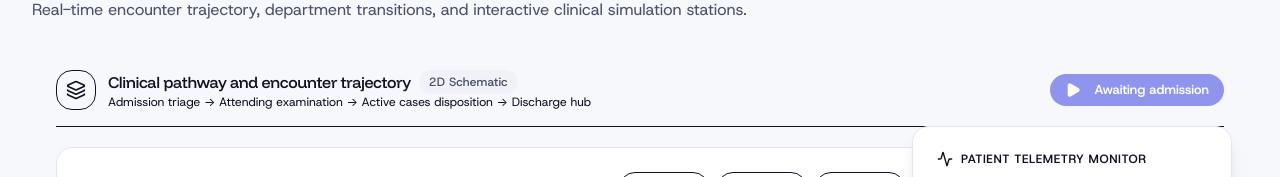
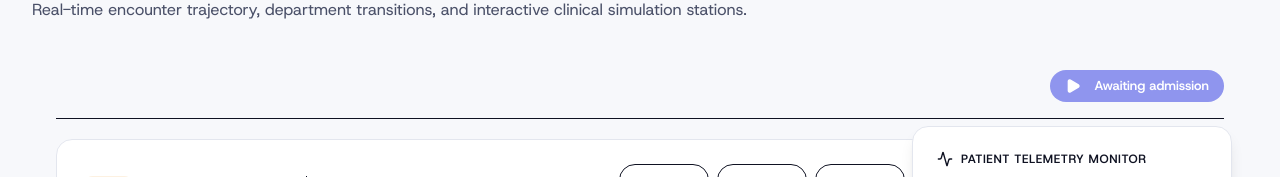
Before and after one commit to Orfa1i/AI-VH, a React (Vite) app in the folder frontend/: page / in a window 1280 px wide. Both pictures are taken after a click on the button "Trajectory graph". Shown: the part 215-392 px from the top of the page. Built offline with nearby package versions, Linux system fonts and the light colour scheme; no server answers.

Commit message:
fix(diagram): remove redundant Clinical pathway header, icon, and subtext from HospitalFlowDiagram

```diff
--- a/frontend/src/components/diagram/HospitalFlowDiagram.tsx
+++ b/frontend/src/components/diagram/HospitalFlowDiagram.tsx
@@ -18,7 +18,6 @@
   RefreshCw,
   Stethoscope,
   Sparkles,
-  Layers,
   Building2,
 } from 'lucide-react';
 
@@ -109,26 +108,7 @@
       {/* ═══════════════════════════════════════════════════════════════════
           TOP ACTION BAR & DIAGRAM CONTROLS
           ═══════════════════════════════════════════════════════════════════ */}
-      <div className="w-full flex flex-wrap items-center justify-between gap-4 pb-4 border-b border-[var(--ak-color-border-subtle)] mb-5 z-10 shrink-0">
-        <div className="flex items-center gap-3">
-          <div className="w-10 h-10 rounded-lg bg-[var(--ak-color-primary-soft)] border border-[var(--ak-color-border-subtle)] flex items-center justify-center text-[var(--ak-color-primary)]">
-            <Layers className="w-5 h-5" />
-          </div>
-          <div>
-            <div className="flex items-center gap-2">
-              <h2 className="text-sm md:text-base font-semibold text-[var(--ak-color-text-primary)] tracking-tight">
-                Clinical pathway and encounter trajectory
-              </h2>
-              <Badge variant="neutral" size="sm">
-                2D Schematic
-              </Badge>
-            </div>
-            <p className="text-xs text-[var(--ak-color-text-muted)]">
-              Admission triage &rarr; Attending examination &rarr; Active cases disposition &rarr; Discharge hub
-            </p>
-          </div>
-        </div>
-
+      <div className="w-full flex items-center justify-end gap-2.5 pb-4 border-b border-[var(--ak-color-border-subtle)] mb-5 z-10 shrink-0">
         {/* Action Controls */}
         <div className="flex items-center gap-2.5">
           {onToggleTo3D && (
```
